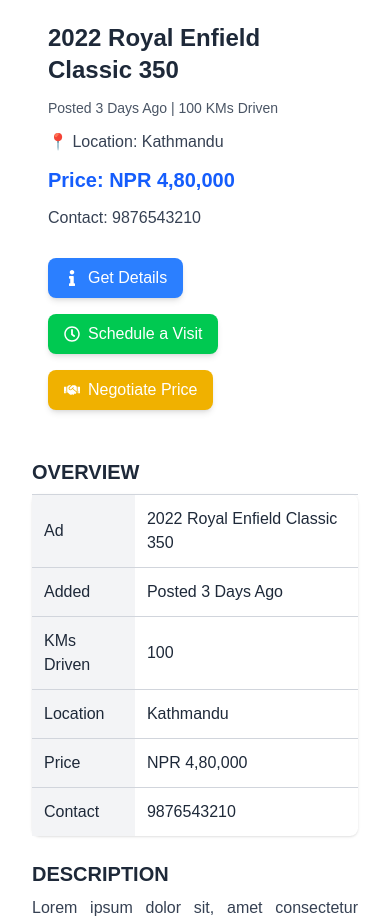
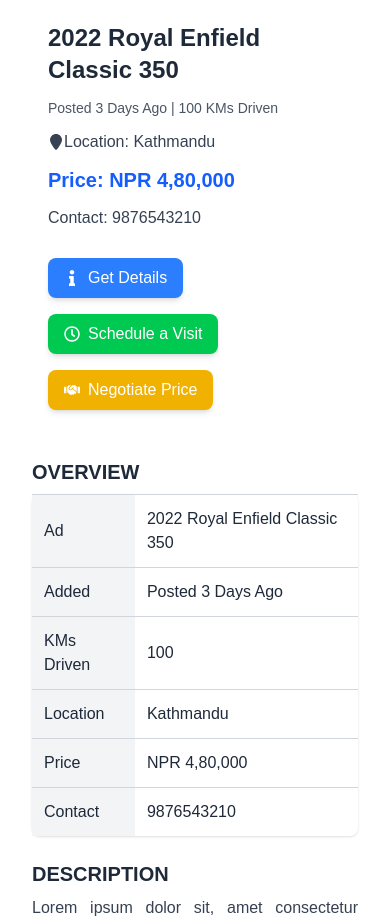
Before and after one commit to Mr-SudAce/AshirvadTraders, a React (Vite) app: page / in a window 390 px wide. Shown: the part 2982-3905 px from the top of the page. Built offline with nearby package versions, Linux system fonts and the light colour scheme; no server answers.

Commit message:
aashirwadtraders

```diff
--- a/src/COMPONENTS/UseComponents/UseItemDetail.jsx
+++ b/src/COMPONENTS/UseComponents/UseItemDetail.jsx
@@ -2,6 +2,7 @@
 import React from 'react'
 import { FaHandshake, FaInfo, FaRegClock } from 'react-icons/fa'
 import { motion } from 'framer-motion';
+import { FaLocationPin } from 'react-icons/fa6';
 
 const UseItemDetail = ({
   productTitle,
@@ -45,7 +46,7 @@
           <div className='py-6 px-4 flex flex-col lg:gap-9 md:gap-6 gap-3 w-full '>
             <h1 className='text-2xl font-bold text-gray-800'>{productTitle}</h1>
             <p className='text-gray-600 text-sm'>Posted {postdate} Days Ago | {KMdriven} KMs Driven</p>
-            <p className='text-gray-700'>📍 Location: {location}</p>
+            <p className='text-gray-700 flex items-center'><FaLocationPin/> Location: {location}</p>
             <div className='text-blue-600 font-semibold text-xl'>Price: NPR {price}</div>
             <p className='text-gray-700'>Contact: {contact}</p>
 
@@ -76,7 +77,7 @@
           initial={{ opacity: 0, y: 20 }}
           animate={{ opacity: 1, y: 0 }}
           transition={{ duration: 0.5 }}
-          className='mt-6 grid lg:grid-cols-2 gap-6'
+          className='mt-6 grid lg:grid-cols-2 md:grid-cols-2 gap-6'
         >
           <div>
             <h2 className='text-xl font-semibold text-gray-800 uppercase'>Overview</h2>
@@ -100,7 +101,7 @@
           </div>
           <div>
             <h2 className='text-xl font-semibold text-gray-800 uppercase'>Description</h2>
-            <p className='text-gray-700 mt-2 text-justify line-clamp-5'>{description}</p>
+            <p className='text-gray-700 mt-2 text-justify line-clamp-10'>{description}</p>
           </div>
 
         </motion.div>
```
Also changed, not shown: src/COMPONENTS/ProductDetail.jsx (+1 -1 lines), src/COMPONENTS/RelatedProduct.jsx (added), src/COMPONENTS/UseComponents/UseRelatedItem.jsx (added).
